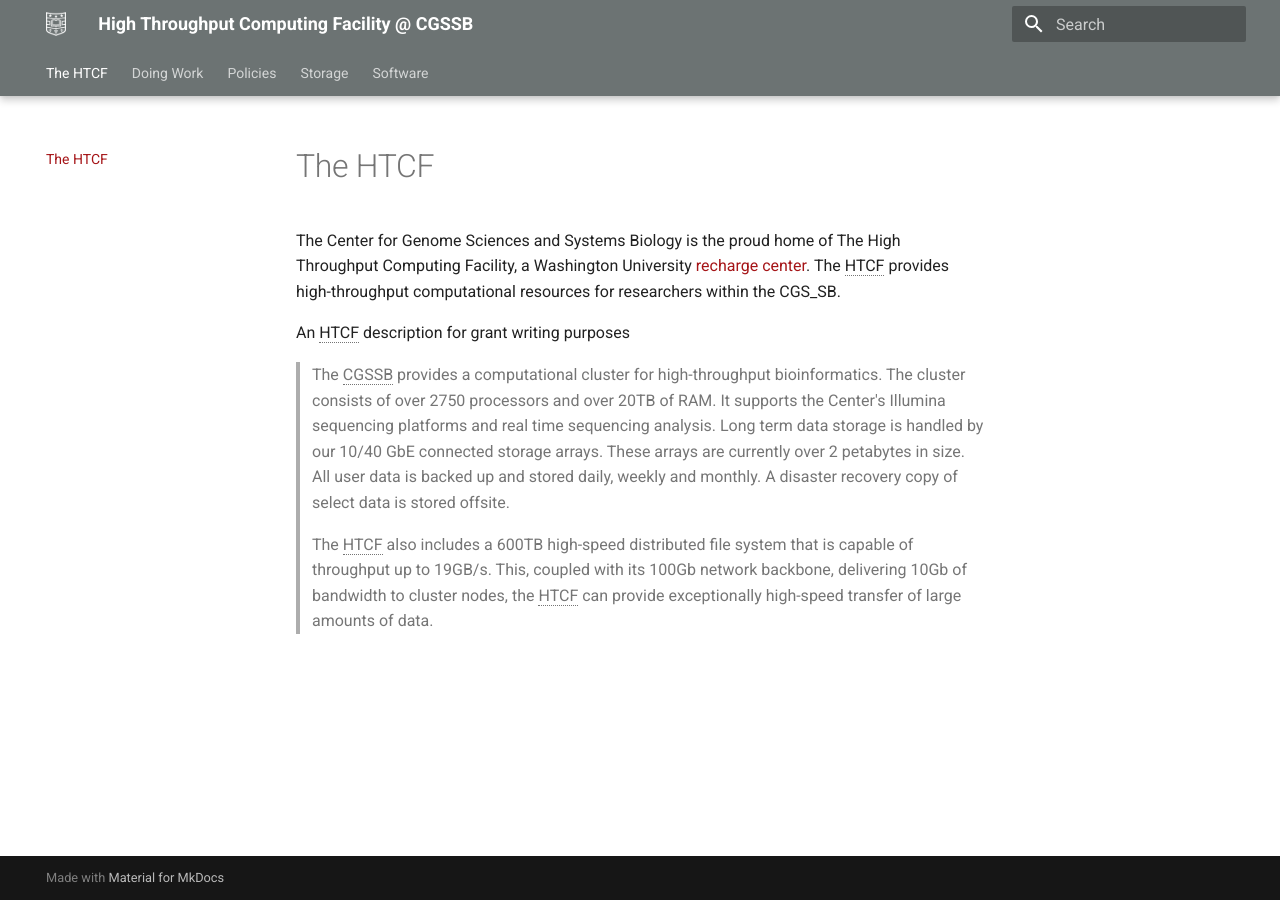
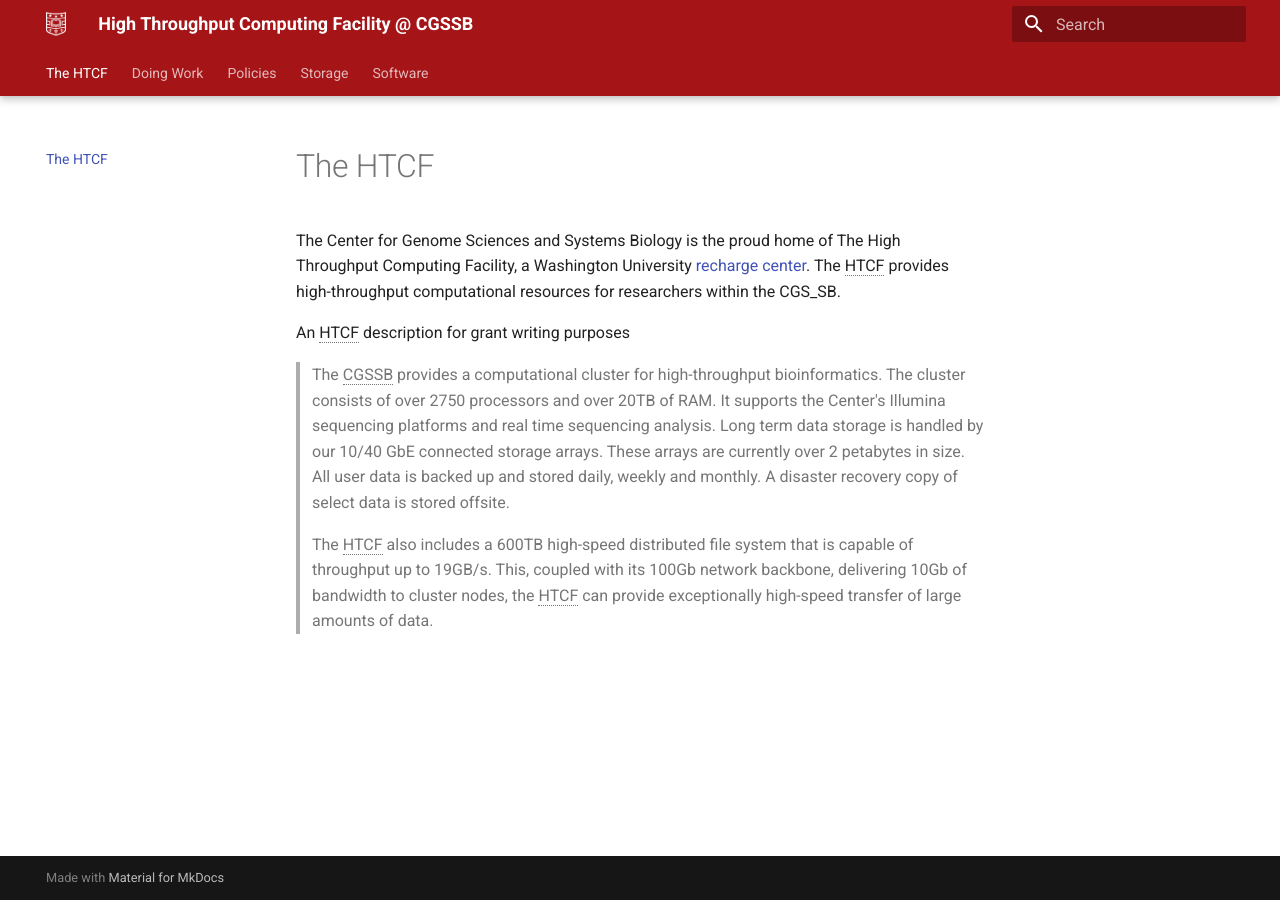
Before and after one commit to htcf/docs, an MkDocs documentation site: the page built from docs/index.md, in a window 1280 px wide. Built offline with MkDocs 1.6.1 and Material for MkDocs 9.7.7, drawn with Linux system fonts in a browser that asks for light colours.

Commit message:
Update mkdocs.yml

```diff
--- a/mkdocs.yml
+++ b/mkdocs.yml
@@ -7,7 +7,7 @@ theme:
     - navigation.tabs
     - navigation.tabs.sticky
   palette:
-    scheme: wustl_gray
+    scheme: wustl_red
 
 extra_css:
   - stylesheets/extra.css
```
